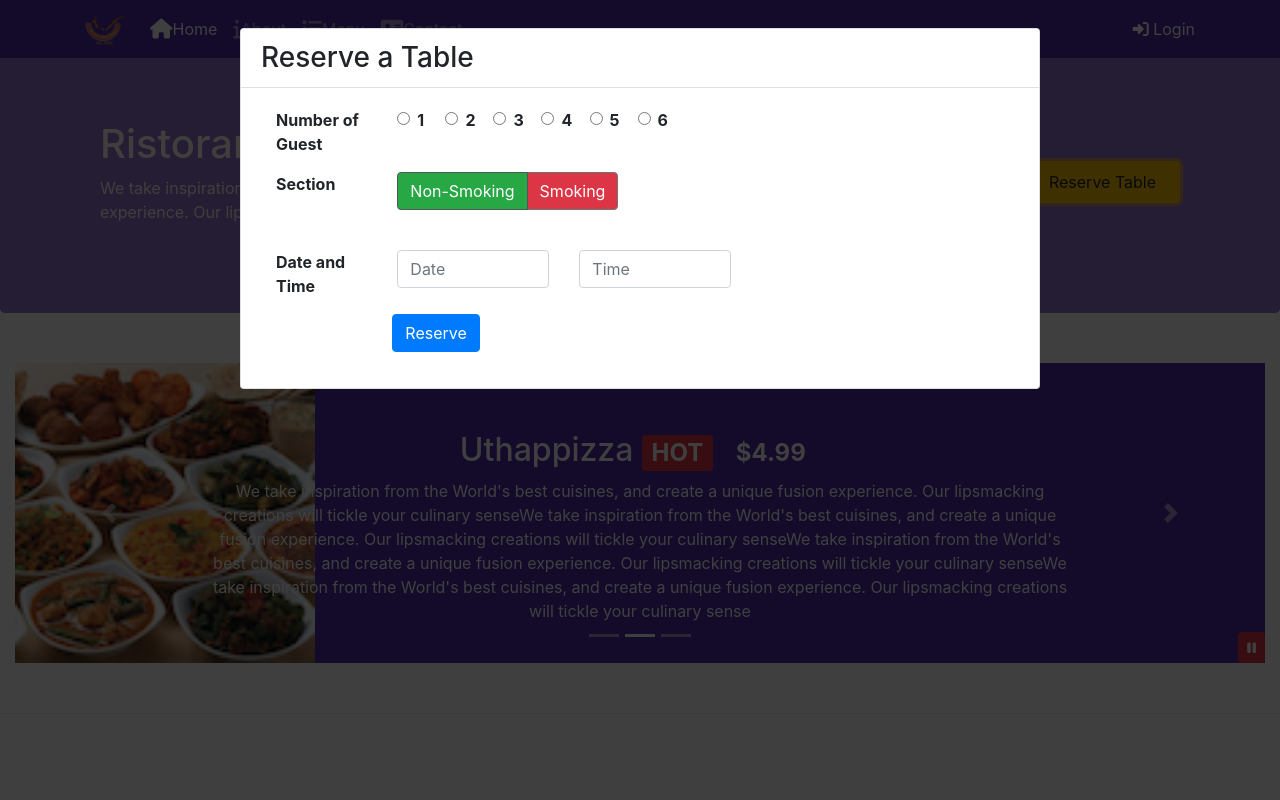
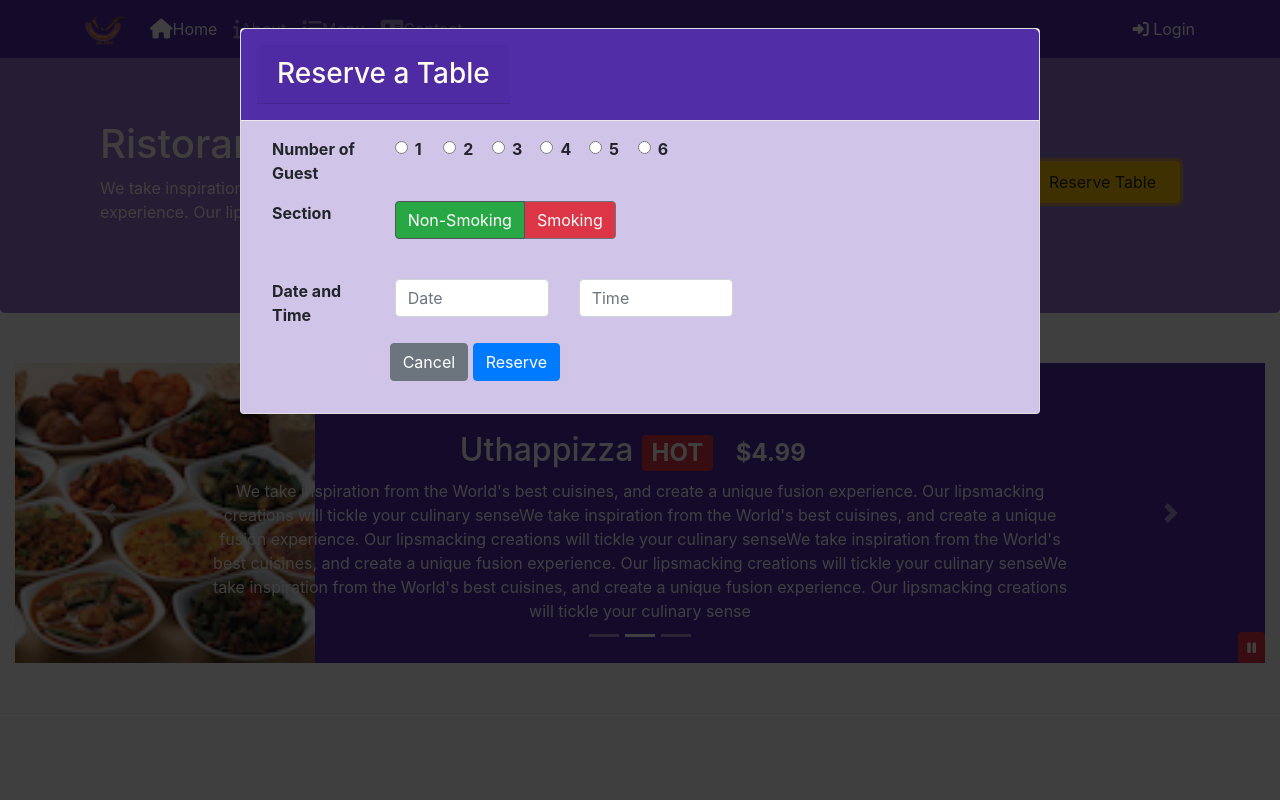
Before and after one commit to LiandaDuanDal/git-booststrap-practice, a website: page index.html in a window 1280 px wide. Both pictures are taken after a click on the button "Reserve Table". Shown: the top 800 px of the page. Drawn offline with nearby package versions, Linux system fonts and the light colour scheme.

Commit message:
Assignment 4

```diff
--- a/css/styles.scss
+++ b/css/styles.scss
@@ -7,14 +7,44 @@ $background-pale: #D1C4E9;
 // Height variables
 $carousel-item-height: 300px;
 
+// btn-close
+$btn-close-color:florawhite;
+
 // 定义一个函数
 // 可以在class调用对局部的class内部属性进行赋值
 @mixin zero-margin($pad-up-dn, $pad-left-right) {
 	margin:0px auto;
 	padding: $pad-up-dn $pad-left-right;
 }
+//
+// .window-title{
+//     background-color:$background-dark;
+//     color: floralwhite;
+//     // btn-close-color: flo
+//     // @extend .btn-close-white;
+
+// }
+// .windwow-content{
+//     background-color:$background-pale;
+// }
 
 
+//
+.modal-header{
+    background-color:$background-dark;
+    color: floralwhite;
+
+}
+.modal-body{
+    background-color:$background-pale;
+}
+
+.close{
+    color: floralwhite;
+}
+
+//
+//
 .row-header{
     @include zero-margin(0px,0px);
 }
@@ -84,3 +114,6 @@ body{
 // npm install --save-dev node-sass@4.7.2
 // report error so use
 // // npm install --save-dev node-sass@6.0 instead
+
+// usage:
+// npm run scss
--- a/index.html
+++ b/index.html
@@ -68,6 +68,7 @@
             <!-- 表格开始 -->
             <!-- 第一部分 header -->
             <div class="modal-header">
+                <!-- <i class="bi bi-box-arrow-in-right"></i> -->
                 <h4 class="modal-title">Login </h4>
                 <button type="button" class="close" data-dismiss="modal">&times;</button>
             </div>
@@ -306,8 +307,11 @@
             <div class="modal-dialog modal-lg" role="content">
 
         <div class="card">
-            <h3 class="card-header bg-white text-black">Reserve a Table</h3>
-            <div class="card-body">
+            <div class = "modal-header">
+                <h3 class="card-header">Reserve a Table</h3>
+            </div>
+
+            <div class="card-body modal-body">
                 <!-- row -1 -->
                 <div class="col-12 form-group row">
                     <div class = "col-12 col-md-2"><strong>Number of Guest</strong></div>
@@ -405,6 +409,9 @@
                <!-- row 3 -->
                <div class = "form-group row">
                 <div class = "offset-md-2 col-md-10">
+                    <button type="close" class = "btn btn-secondary ">
+                        Cancel
+                        </button>
                     <button type="submit" class = "btn btn-primary ">
                     Reserve
                     </button>
```
Also changed, not shown: css/styles.css.
